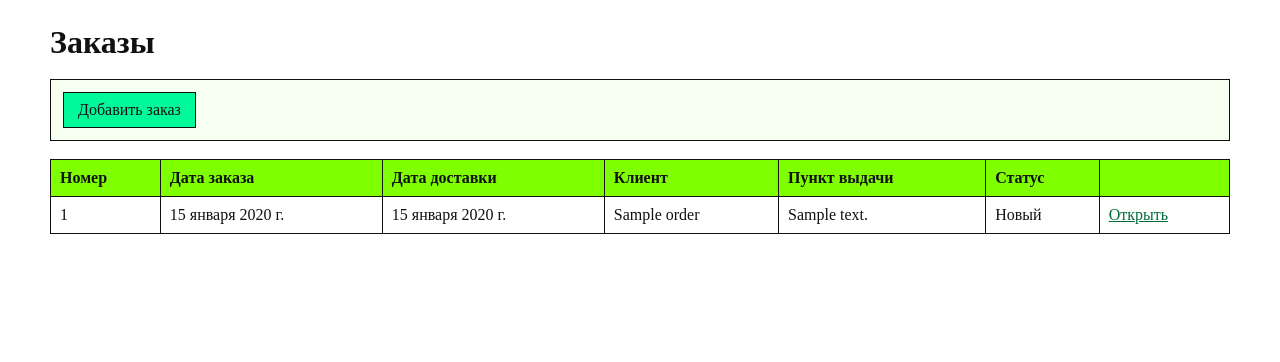
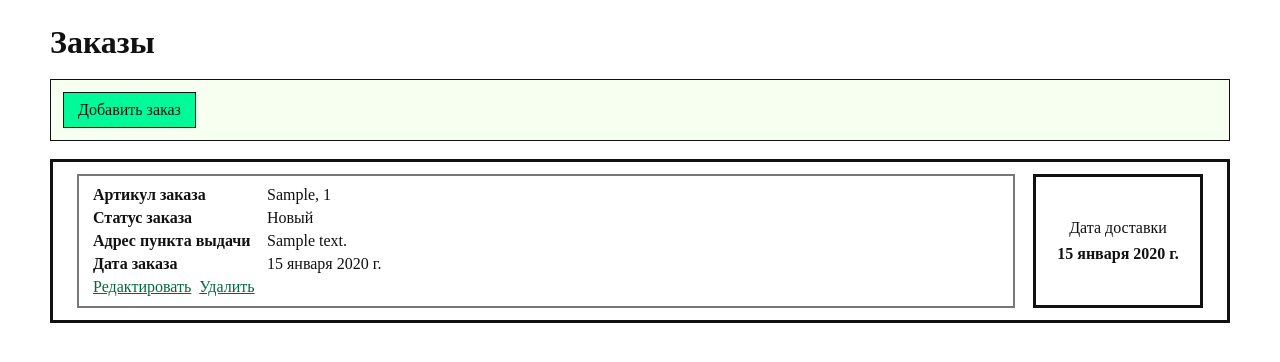
Before and after one commit to n0tsSzzz/exam, a Django app: page /orders/ in a window 1280 px wide. Shown: the part 78-440 px from the top of the page. Run offline with Django 5.2, Linux system fonts and the light colour scheme; a user stored in the database is signed in; tables that the repository leaves empty hold one stand-in row (values such as "Sample post").

Commit message:
Align exam order and product requirements

```diff
--- a/config/urls.py
+++ b/config/urls.py
@@ -22,7 +22,6 @@ from django.urls import path
 from core.views import (
     OrderCreateView,
     OrderDeleteView,
-    OrderDetailView,
     OrderListView,
     OrderUpdateView,
     ProductCreateView,
@@ -41,7 +40,6 @@ urlpatterns = [
     path('products/<int:pk>/delete/', ProductDeleteView.as_view(), name='product_delete'),
     path('orders/', OrderListView.as_view(), name='order_list'),
     path('orders/add/', OrderCreateView.as_view(), name='order_create'),
-    path('orders/<int:pk>/', OrderDetailView.as_view(), name='order_detail'),
     path('orders/<int:pk>/edit/', OrderUpdateView.as_view(), name='order_edit'),
     path('orders/<int:pk>/delete/', OrderDeleteView.as_view(), name='order_delete'),
 ]
--- a/core/management/commands/cleanup_media.py
+++ b/core/management/commands/cleanup_media.py
@@ -13,6 +13,7 @@ class Command(BaseCommand):
         products_dir = Path(settings.MEDIA_ROOT) / "products"
         products_dir.mkdir(parents=True, exist_ok=True)
 
+        # В БД хранится путь products/file.jpg, а на диске сравниваем только имя файла.
         used_files = {
             Path(photo).name
             for photo in Product.objects.exclude(photo="").values_list("photo", flat=True)
--- a/core/models.py
+++ b/core/models.py
@@ -126,6 +126,7 @@ class Product(models.Model):
             old_photo = Product.objects.filter(pk=self.pk).values_list("photo", flat=True).first()
         super().save(*args, **kwargs)
         if old_photo and self.photo and old_photo != self.photo.name:
+            # При замене изображения старый файл больше не используется и должен быть удален.
             self.photo.storage.delete(old_photo)
         self._resize_photo()
 
@@ -141,6 +142,7 @@ class Product(models.Model):
         if not self.photo:
             return
         try:
+            # Локальное изменение размера доступно только для файловых хранилищ.
             photo_path = self.photo.path
         except NotImplementedError:
             return
@@ -154,17 +156,11 @@ class Product(models.Model):
 
 class Order(models.Model):
     STATUS_NEW = "new"
-    STATUS_PROCESSING = "processing"
-    STATUS_READY = "ready"
     STATUS_DONE = "done"
-    STATUS_CANCELLED = "cancelled"
 
     STATUS_CHOICES = [
         (STATUS_NEW, "Новый"),
-        (STATUS_PROCESSING, "В обработке"),
-        (STATUS_READY, "Готов к выдаче"),
-        (STATUS_DONE, "Выдан"),
-        (STATUS_CANCELLED, "Отменен"),
+        (STATUS_DONE, "Завершен"),
     ]
 
     order_date = models.DateField("Дата заказа")
@@ -200,6 +196,12 @@ class Order(models.Model):
         return f"Заказ #{self.pk}"
 
     @property
+    def articles_summary(self):
+        # Макет заказа требует вывести пары "артикул, количество" в одной строке.
+        items = self.items.select_related("product")
+        return ", ".join(f"{item.product.article}, {item.count}" for item in items)
+
+    @property
     def total_price(self):
         return sum(item.total_price for item in self.items.select_related("product"))
 
--- a/core/templates/core/order_list.html
+++ b/core/templates/core/order_list.html
@@ -6,36 +6,32 @@
 {% block content %}
 {% if can_edit_orders %}
 <div class="toolbar">
-        <a class="btn" href="{% url 'order_create' %}">Добавить заказ</a>
+    <a class="btn" href="{% url 'order_create' %}">Добавить заказ</a>
 </div>
 {% endif %}
 
-<table class="table">
-    <thead>
-        <tr>
-            <th>Номер</th>
-            <th>Дата заказа</th>
-            <th>Дата доставки</th>
-            <th>Клиент</th>
-            <th>Пункт выдачи</th>
-            <th>Статус</th>
-            <th></th>
-        </tr>
-    </thead>
-    <tbody>
-        {% for order in orders %}
-            <tr>
-                <td>{{ order.id }}</td>
-                <td>{{ order.order_date }}</td>
-                <td>{{ order.delivery_date }}</td>
-                <td>{{ order.client_name|default:order.client.full_name }}</td>
-                <td>{{ order.pickup_point.address }}</td>
-                <td>{{ order.get_status_display }}</td>
-                <td><a href="{% url 'order_detail' order.pk %}">Открыть</a></td>
-            </tr>
-        {% empty %}
-            <tr><td colspan="7">Заказы не найдены.</td></tr>
-        {% endfor %}
-    </tbody>
-</table>
+<section class="order-list">
+    {% for order in orders %}
+        <article class="order-card">
+            <div class="order-card-main">
+                <span><b>Артикул заказа</b> {{ order.articles_summary|default:"-" }}</span>
+                <span><b>Статус заказа</b> {{ order.get_status_display }}</span>
+                <span><b>Адрес пункта выдачи</b> {{ order.pickup_point.address }}</span>
+                <span><b>Дата заказа</b> {{ order.order_date }}</span>
+                {% if can_edit_orders %}
+                    <div class="actions">
+                        <a href="{% url 'order_edit' order.pk %}">Редактировать</a>
+                        <a href="{% url 'order_delete' order.pk %}">Удалить</a>
+                    </div>
+                {% endif %}
+            </div>
+            <div class="order-card-date">
+                <span>Дата доставки</span>
+                <strong>{{ order.delivery_date }}</strong>
+            </div>
+        </article>
+    {% empty %}
+        <p>Заказы не найдены.</p>
+    {% endfor %}
+</section>
 {% endblock %}
--- a/core/templates/core/product_form.html
+++ b/core/templates/core/product_form.html
@@ -7,6 +7,12 @@
 <section class="panel">
     <form method="post" enctype="multipart/form-data" class="form">
         {% csrf_token %}
+        {% if object %}
+            <label>
+                ID товара
+                <input type="text" value="{{ object.pk }}" readonly>
+            </label>
+        {% endif %}
         {{ form.as_p }}
         <div class="actions">
             <button class="btn" type="submit">Сохранить</button>
--- a/core/templates/core/product_list.html
+++ b/core/templates/core/product_list.html
@@ -33,7 +33,7 @@
             {% if product.photo %}
                 <img src="{{ product.photo.url }}" alt="{{ product.name }}">
             {% else %}
-                <img src="{% static 'images/placeholder.png' %}" alt="Нет фото">
+                <img src="{% static 'images/picture.png' %}" alt="Нет фото">
             {% endif %}
             <div class="product-info">
                 <h2>{{ product.category.name }} | {{ product.name }}</h2>
--- a/core/views.py
+++ b/core/views.py
@@ -10,7 +10,6 @@ from django.urls import reverse_lazy
 from django.views.generic import (
     CreateView,
     DeleteView,
-    DetailView,
     ListView,
     UpdateView,
 )
@@ -57,6 +56,7 @@ class ProductListView(ListView):
 
         search = self.request.GET.get("search", "").strip()
         if search:
+            # Поиск должен работать сразу по всем текстовым данным товара и связанным справочникам.
             queryset = queryset.filter(
                 Q(article__icontains=search)
                 | Q(name__icontains=search)
@@ -131,20 +131,6 @@ class OrderListView(ManagerOrAdminRequiredMixin, LoginRequiredMixin, ListView):
     context_object_name = "orders"
 
     def get_queryset(self):
-        return Order.objects.select_related("pickup_point", "client")
-
-    def get_context_data(self, **kwargs):
-        context = super().get_context_data(**kwargs)
-        context["can_edit_orders"] = user_role(self.request.user) == Role.ADMIN
-        return context
-
-
-class OrderDetailView(ManagerOrAdminRequiredMixin, LoginRequiredMixin, DetailView):
-    model = Order
-    template_name = "core/order_detail.html"
-    context_object_name = "order"
-
-    def get_queryset(self):
         return Order.objects.select_related("pickup_point", "client").prefetch_related(
             "items__product"
         )
@@ -174,6 +160,7 @@ class OrderFormsetMixin(AdminRequiredMixin):
         formset = context["formset"]
         if not formset.is_valid():
             return self.form_invalid(form)
+        # Сначала сохраняем заказ, затем привязываем к нему строки состава заказа.
         self.object = form.save()
         formset.instance = self.object
         formset.save()
--- a/static/css/style.css
+++ b/static/css/style.css
@@ -244,6 +262,45 @@ button {
 .total {
     font-size: 22px;
     font-weight: bold;
+}
+
+.order-list {
+    display: grid;
+    gap: 14px;
+}
+
+.order-card {
+    display: grid;
+    grid-template-columns: 1fr 170px;
+    gap: 18px;
+    align-items: stretch;
+    padding: 12px 24px;
+    border: 3px solid #111111;
+    background: #ffffff;
+}
+
+.order-card-main {
+    display: grid;
+    gap: 5px;
+    padding: 10px 14px;
+    border: 2px solid #777777;
+    color: #111111;
+    text-decoration: none;
+}
+
+.order-card-main b {
+    display: inline-block;
+    min-width: 170px;
+}
+
+.order-card-date {
+    display: grid;
+    place-content: center;
+    gap: 8px;
+    min-height: 96px;
+    padding: 10px;
+    border: 3px solid #111111;
+    text-align: center;
 }
 
 .formset {
```
Also changed, not shown: other parts of static/css/style.css (+32 -4 lines), 03_КАК_ПОЛЬЗОВАТЬСЯ_ШАБЛОНОМ_НА_ЭКЗАМЕНЕ.md (+0 -1 lines), core/forms.py (+30 -1 lines), core/management/commands/import_data.py (+16 -9 lines), core/templates/core/order_detail.html (deleted, +0 -44 lines), core/templates/core/order_form.html (+21 -2 lines), core/templates/core/widgets/clearable_file_input.html (added, +13 -0 lines), core/migrations/0001_initial.py, core/migrations/0002_alter_order_pickup_code.py (deleted), static/images/picture.png (added).
